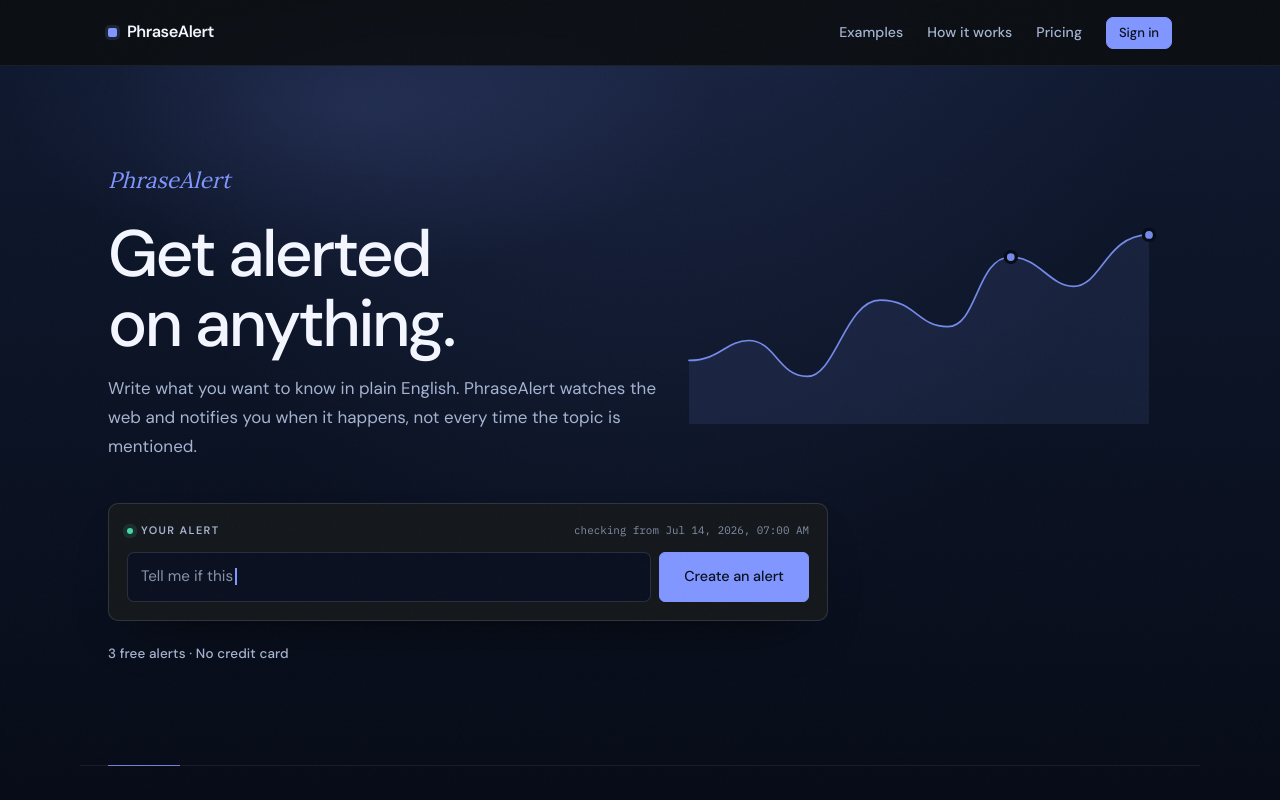
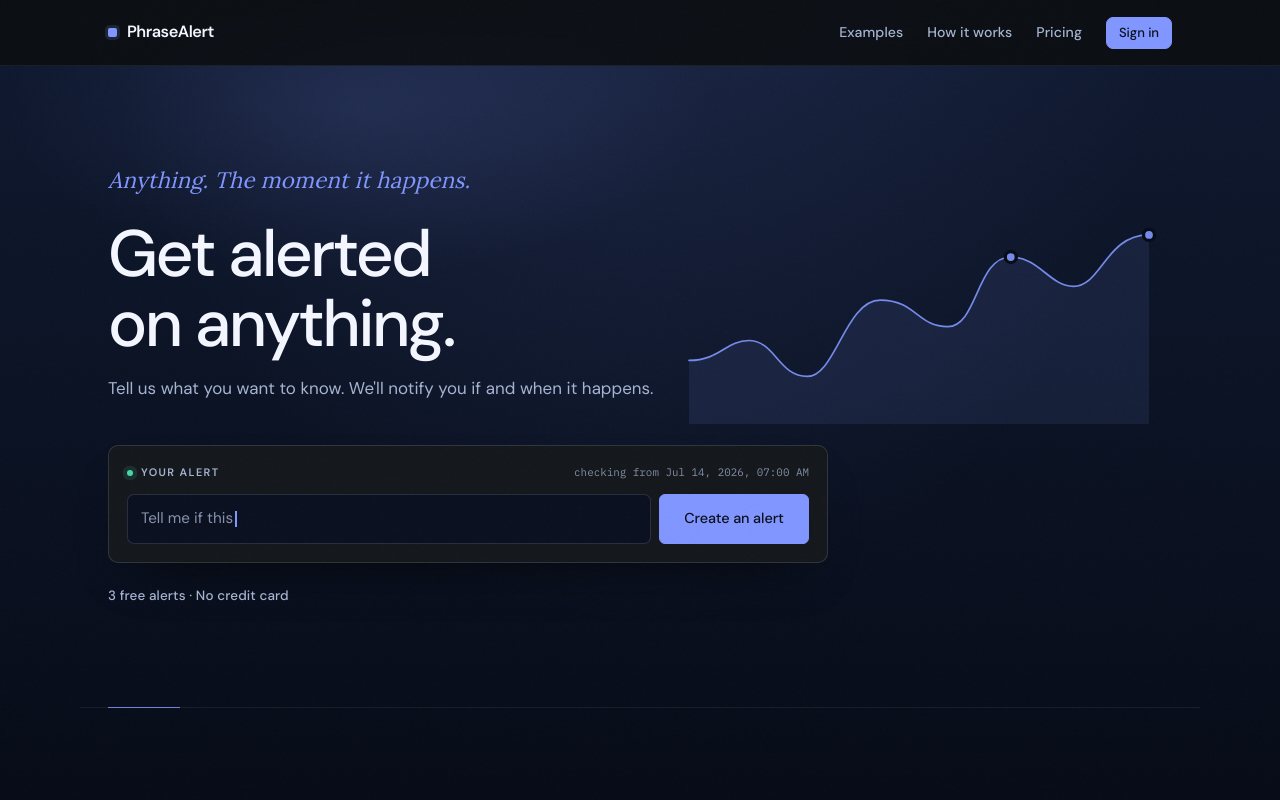
Before and after one commit to JamesANZ/PhraseAlert, a Next.js app: page / in a window 1280 px wide. Shown: the top 800 px of the page. Built offline with nearby package versions, Linux system fonts and the light colour scheme; no server answers; the database is empty.

Commit message:
sharpen copy

```diff
--- a/app/page.tsx
+++ b/app/page.tsx
@@ -61,12 +61,11 @@
   return (
     <main id="top">
       <section className="hero">
-        <p className="hero-brand">PhraseAlert</p>
+        <p className="hero-brand">Anything. The moment it happens.</p>
         <h1>Get alerted on anything.</h1>
         <p className="hero-sub">
-          Write what you want to know in plain English. PhraseAlert watches the
-          web and notifies you when it happens, not every time the topic is
-          mentioned.
+          Tell us what you want to know. We&apos;ll notify you if and when it
+          happens.
         </p>
         <HeroWatchBox />
         <div className="hero-signal" aria-hidden="true">
```
Also changed, not shown: 1 other file (tests, documents, lock files or other folders).
